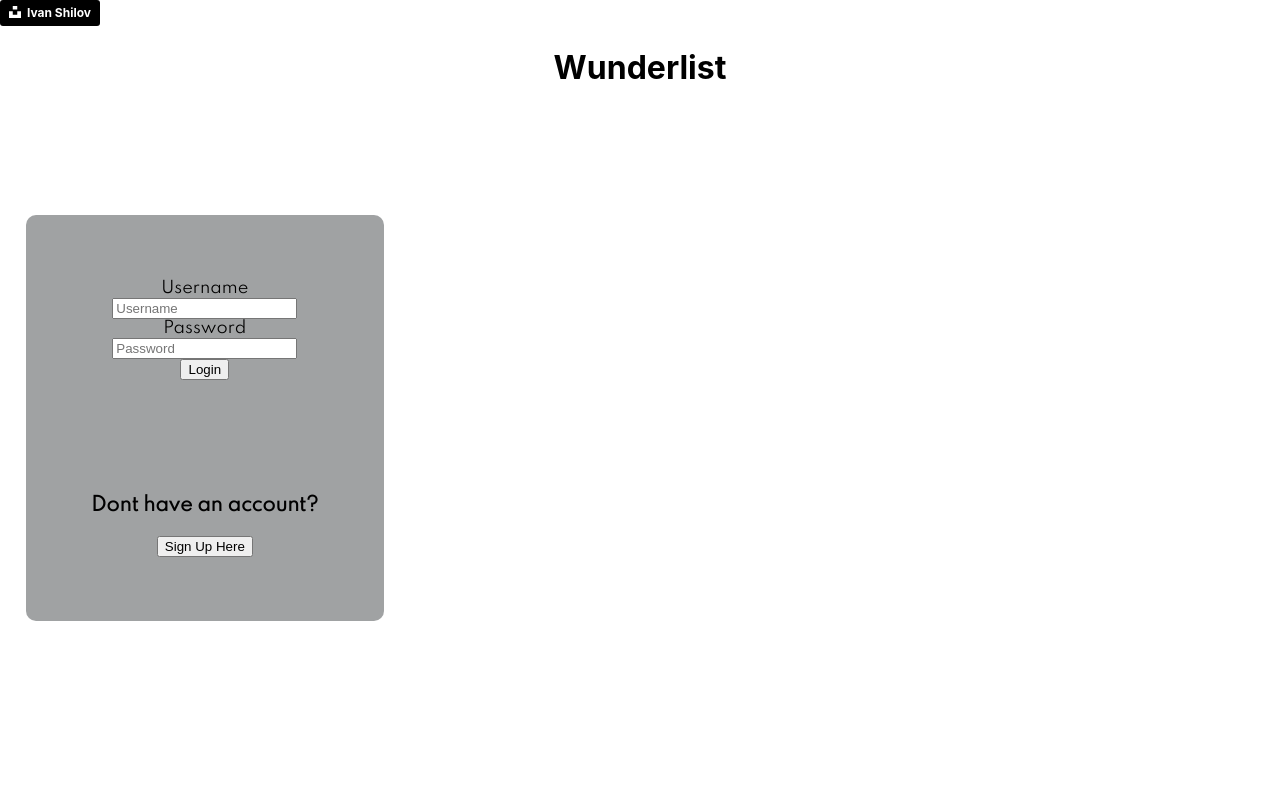
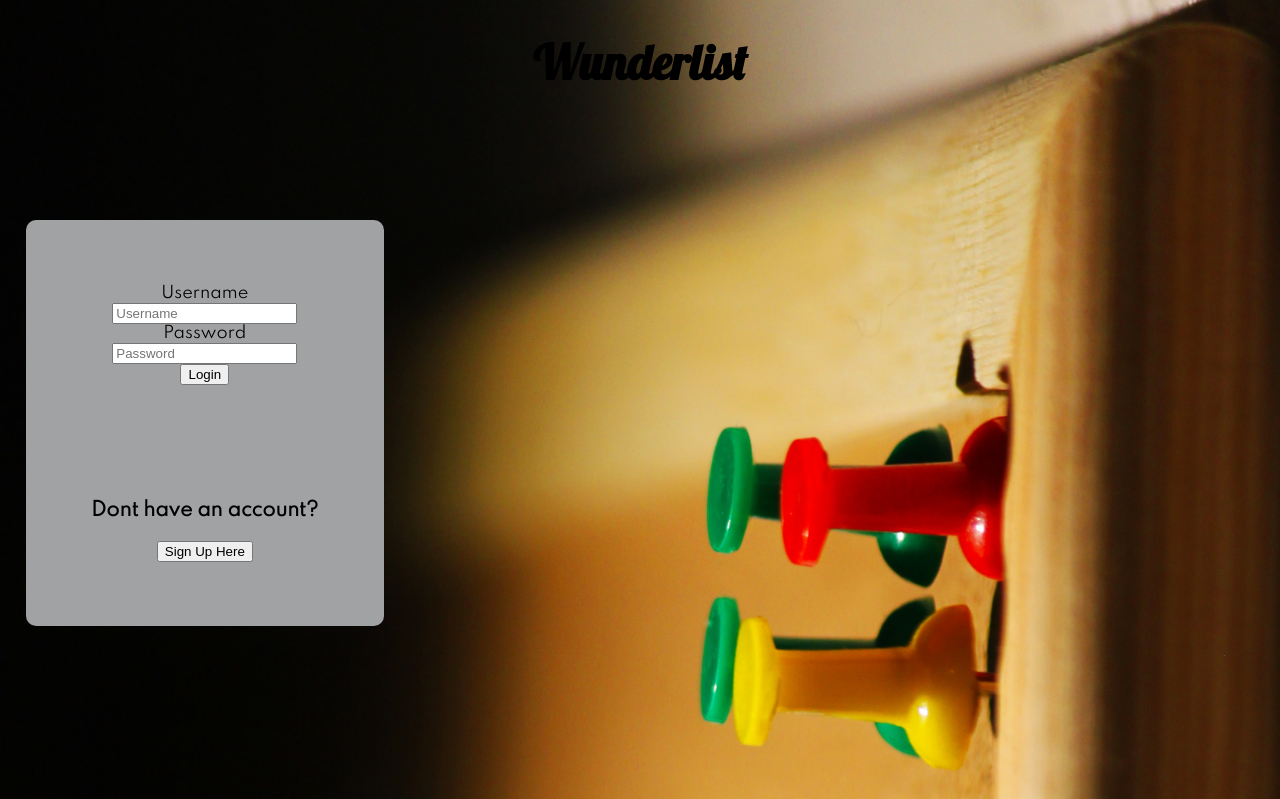
Before and after one commit to Build-Week-Wunderlist-4/Frontend, a React (Create React App) app: page / in a window 1280 px wide. Shown: the top 799 px of the page. Built offline with nearby package versions, Linux system fonts and the light colour scheme.

Commit message:
background for forms set up

```diff
--- a/public/index.html
+++ b/public/index.html
@@ -1,7 +1,7 @@
 <!DOCTYPE html>
 <html lang="en">
   <head>
-    <a style="background-color:black;color:white;text-decoration:none;padding:4px 6px;font-family:-apple-system, BlinkMacSystemFont, &quot;San Francisco&quot;, &quot;Helvetica Neue&quot;, Helvetica, Ubuntu, Roboto, Noto, &quot;Segoe UI&quot;, Arial, sans-serif;font-size:12px;font-weight:bold;line-height:1.2;display:inline-block;border-radius:3px" href="https://unsplash.com/@mycreate?utm_medium=referral&amp;utm_campaign=photographer-credit&amp;utm_content=creditBadge" target="_blank" rel="noopener noreferrer" title="Download free do whatever you want high-resolution photos from Ivan Shilov"><span style="display:inline-block;padding:2px 3px"><svg xmlns="http://www.w3.org/2000/svg" style="height:12px;width:auto;position:relative;vertical-align:middle;top:-2px;fill:white" viewBox="0 0 32 32"><title>unsplash-logo</title><path d="M10 9V0h12v9H10zm12 5h10v18H0V14h10v9h12v-9z"></path></svg></span><span style="display:inline-block;padding:2px 3px">Ivan Shilov</span></a>
+    <link href="https://fonts.googleapis.com/css?family=Lobster&display=swap" rel="stylesheet">
     <link href="https://fonts.googleapis.com/css?family=Spartan&display=swap" rel="stylesheet">
     <meta charset="utf-8" />
     <link rel="icon" href="%PUBLIC_URL%/favicon.ico" />
--- a/src/App.js
+++ b/src/App.js
@@ -1,31 +1,27 @@
 import React, { useState } from 'react';
 import './App.css';
 import { BrowserRouter as Router, Route, Switch } from "react-router-dom";
-import BackgroundImage from "./components/pins.jpg"
 import styled from "styled-components";
 
 import Login from "./components/Login";
 import SignUp from "./components/SignUp";
 import Todo from "./components/ToDo";
-import Header from "./components/Header";
+
 
 import PrivateRoute from "./components/PrivateRoute";
 
 
-//background Styles
-const Background = styled.div`
-  background-image: url(${BackgroundImage})
-  background-size: cover;
-  `
+
+
 function App() {
 
 
   return (
     <>
-      <Background>
+
         <div className="App">
 
-          <Header />
+
 
           <Router>
 
@@ -46,7 +42,7 @@
             </Switch>
           </Router>
         </div>
-      </Background>
+
     </>
   );
 }
--- a/src/components/Header.js
+++ b/src/components/Header.js
@@ -1,13 +1,21 @@
 import React from "react";
 import { useHistory } from "react-router-dom";
+import styled from "styled-components";
 
+
+const Title =styled.h1`
+color:black;
+font-size:300%;
+text-align:center;
+font-family: 'Lobster', cursive;
+`
 const Header = () => {
   const history = useHistory();
 
 
   return (
     <header>
-      <h1>Wunderlist</h1>
+      <Title>Wunderlist</Title>
       {localStorage.getItem("token") ? (
             <button >
               Log Out
--- a/src/components/Login.js
+++ b/src/components/Login.js
@@ -1,11 +1,18 @@
 import React, { useState } from "react";
 import { Link } from "react-router-dom";
 import AxiosWithAuth from "../utils/AxiosWithAuth";
-
 import { useHistory } from 'react-router-dom';
 
 import styled from "styled-components";
-
+import Header from "./Header"
+import BackgroundImage from "./pins.jpg"
+//background Styles
+const LoginBackground = styled.div`
+  background: url(${BackgroundImage}) no-repeat center center fixed;
+  background-size: cover;
+  height:100%;
+  overflow-y:hidden;
+`
 // styles
 const Form = styled.form`
   margin: 10% 70% 40% 2% ;
@@ -52,8 +59,9 @@
 
   return (
     <>
-
-      <div className="login-form">
+     <LoginBackground>
+     <Header/>
+        <div className="login-form">
         {console.log(user)}
         <Form onSubmit={handleSubmit}>
           <div>
@@ -90,6 +98,8 @@
           </NewUser>
         </Form>
       </div>
+     </LoginBackground>
+
     </>
   );
 };
--- a/src/components/SignUp.js
+++ b/src/components/SignUp.js
@@ -2,8 +2,16 @@
 import { Link } from "react-router-dom";
 import { useHistory } from "react-router-dom";
 import styled from "styled-components";
-
 import axios from 'axios';
+import Header from "./Header"
+import BackgroundImage from "./pins.jpg"
+//background Styles
+const LoginBackground = styled.div`
+  background: url(${BackgroundImage}) no-repeat center center fixed;
+  background-size: cover;
+  height:100%;
+  overflow-y:hidden;
+`
 
 //styles
 const Form = styled.form`
@@ -62,6 +70,8 @@
 
 
     return (
+        <LoginBackground>
+             <Header/>
         <div className="login-form">
             {console.log(user)}
             <Form onSubmit={register}>
@@ -106,6 +116,8 @@
                 </Member>
             </Form>
         </div>
+        </LoginBackground>
+
     );
 };
 
```
